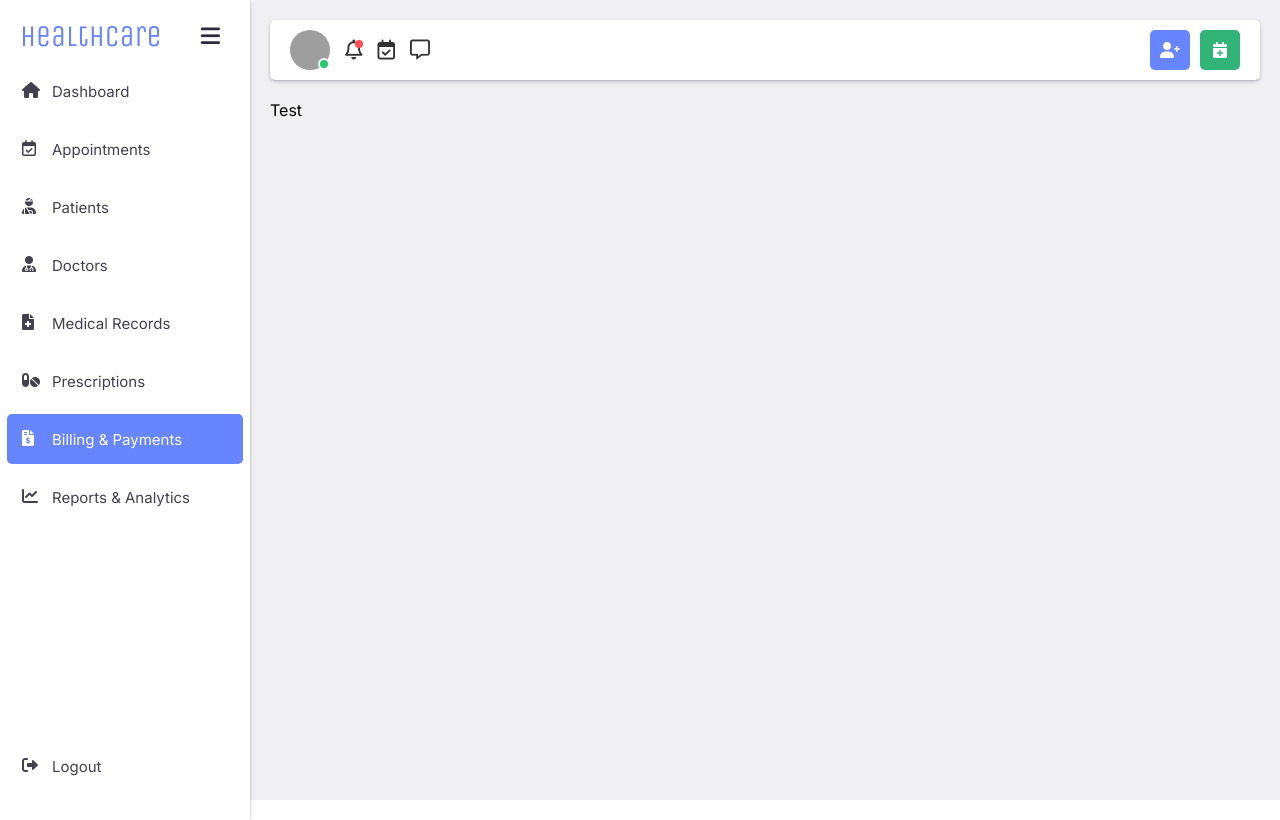
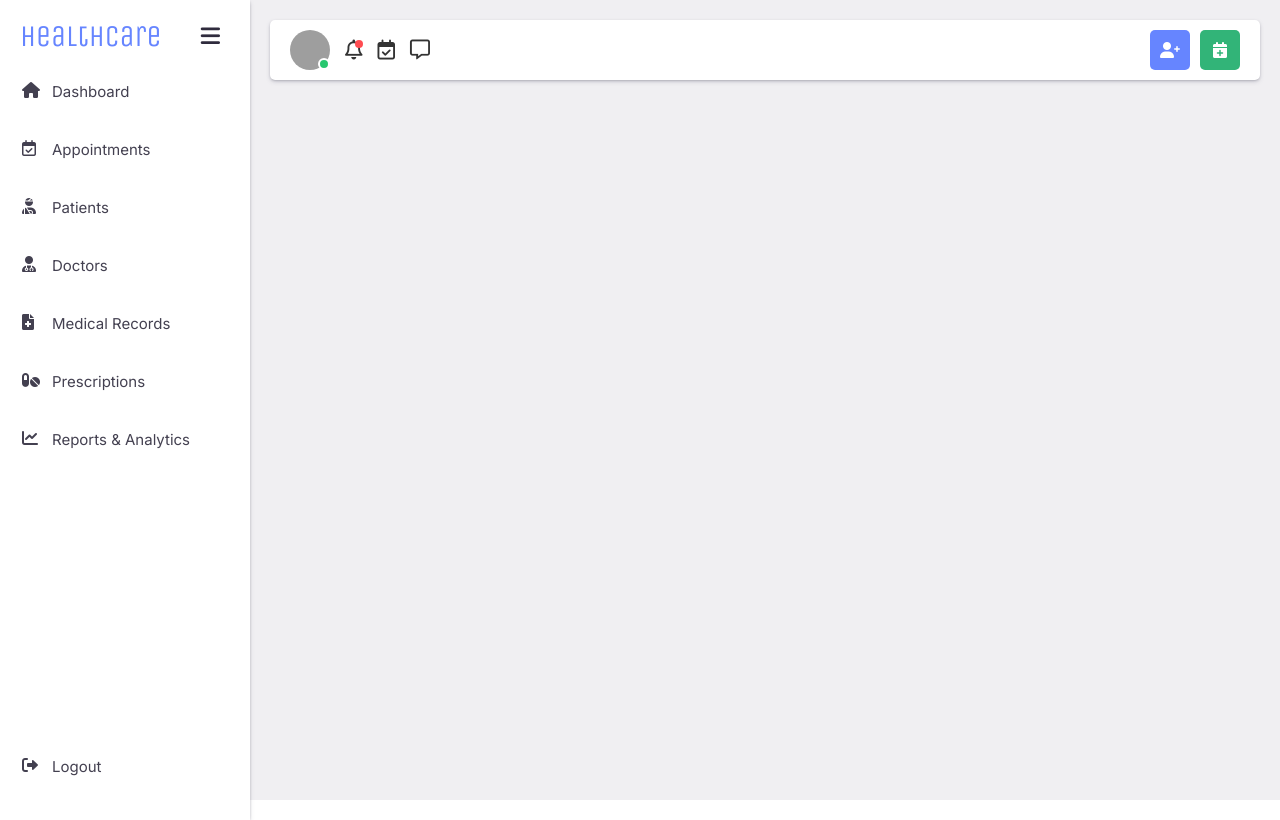
Before and after one commit to joseph-johnson27001/healthcare-dashboard, a Vue app: page /billing in a window 1280 px wide. Built offline with nearby package versions, Linux system fonts and the light colour scheme; grey boxes are pictures that could not be loaded.

Commit message:
Removed old pages, logout button return

```diff
--- a/src/components/Navigation/SideBar.vue
+++ b/src/components/Navigation/SideBar.vue
@@ -69,12 +69,6 @@ export default {
           route: "/prescriptions",
         },
         {
-          name: "billing",
-          label: "Billing & Payments",
-          icon: "fas fa-file-invoice-dollar",
-          route: "/billing",
-        },
-        {
           name: "reports",
           label: "Reports & Analytics",
           icon: "fas fa-chart-line",
@@ -91,6 +85,10 @@ export default {
   },
   methods: {
     navigateTo(item) {
+      if (item.name === "logout") {
+        return;
+      }
+
       this.$router.push(item.route);
     },
     toggleCollapse() {
--- a/src/views/BillingPage.vue
+++ /dev/null
@@ -1,3 +0,0 @@
-<template>
-  <div>Test</div>
-</template>
--- a/src/views/LogoutPage.vue
+++ /dev/null
@@ -1,3 +0,0 @@
-<template>
-  <div>Test</div>
-</template>
```
Also changed, not shown: src/router/index.js (+0 -7 lines).
